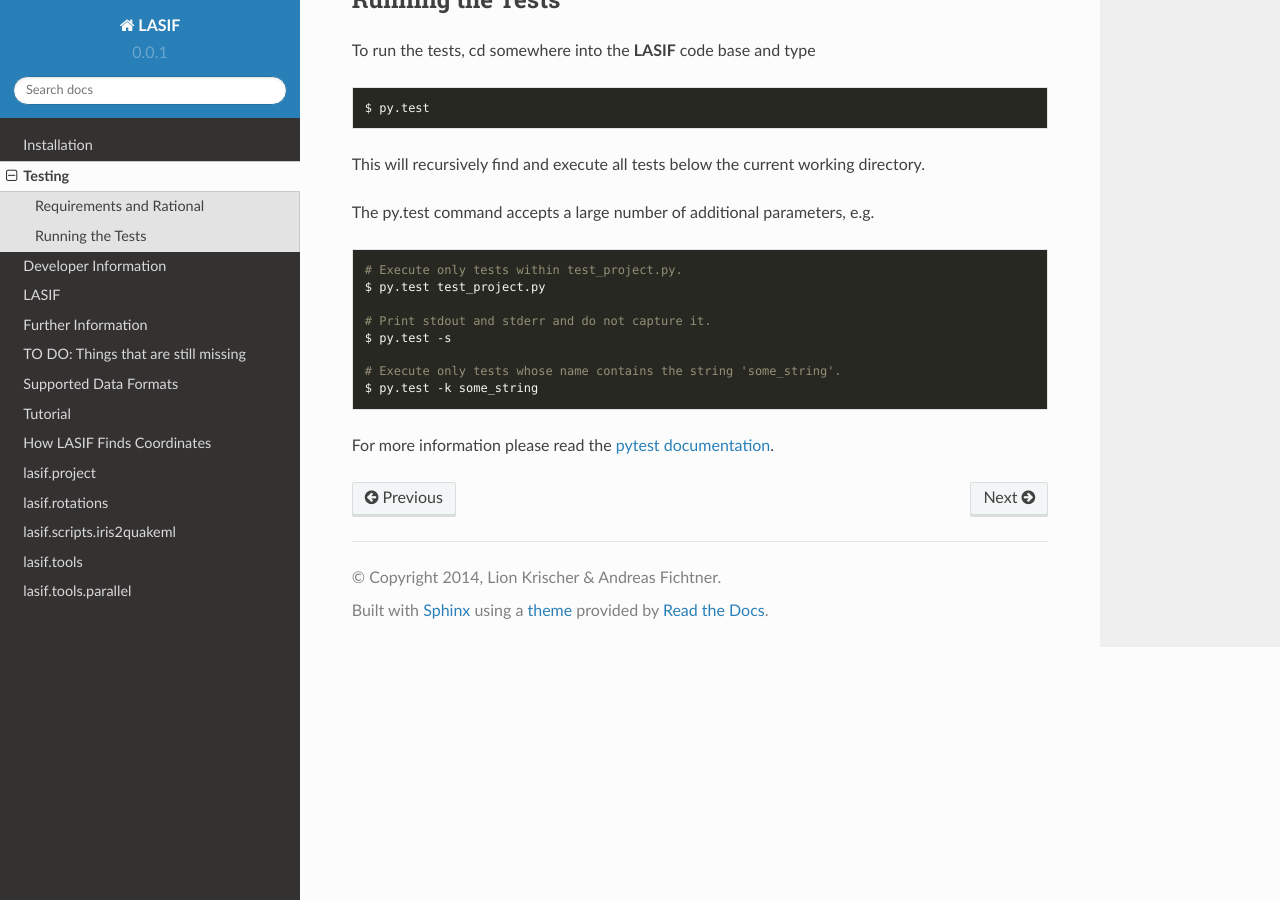
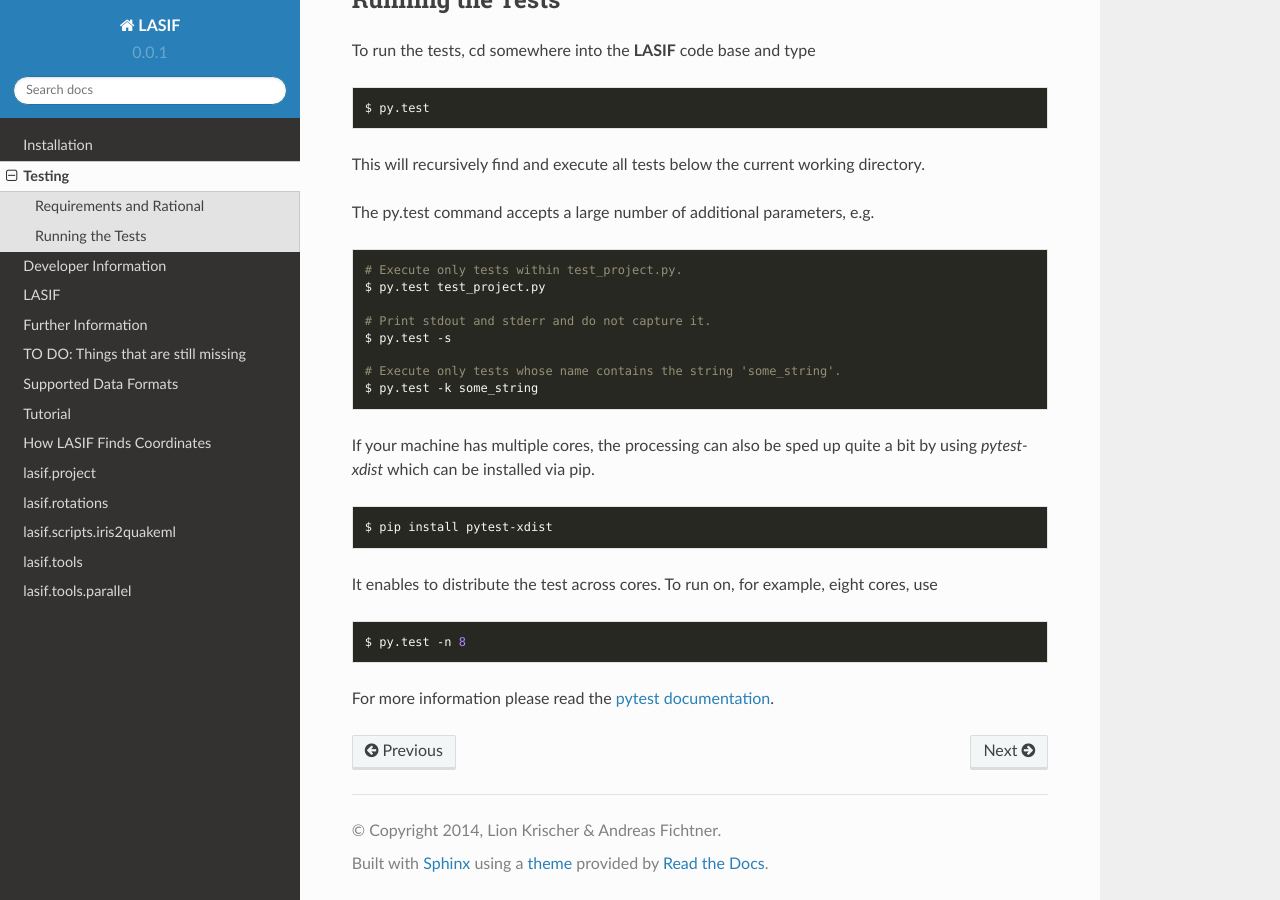
Before and after one commit to krischer/LASIF, a Sphinx documentation site: the page built from doc/testing.rst, in a window 1280 px wide and 900 px high, scrolled down 756 px. Built offline with Sphinx 7.4.7 and the Read the Docs theme 2.0.0, drawn with Linux system fonts in a browser that asks for light colours; formulas are drawn with MathJax 3.

Commit message:
Added note about parallel testing

```diff
--- a/doc/testing.rst
+++ b/doc/testing.rst
@@ -59,5 +59,21 @@
     # Execute only tests whose name contains the string 'some_string'.
     $ py.test -k some_string
 
+
+If your machine has multiple cores, the processing can also be sped up
+quite a bit by using `pytest-xdist` which can be installed via pip.
+
+.. code-block:: bash
+
+    $ pip install pytest-xdist
+
+It enables to distribute the test across cores. To run on, for example, eight
+cores, use
+
+.. code-block:: bash
+
+    $ py.test -n 8
+
+
 For more information please read the
 `pytest documentation <http://pytest.org/>`_.
```
